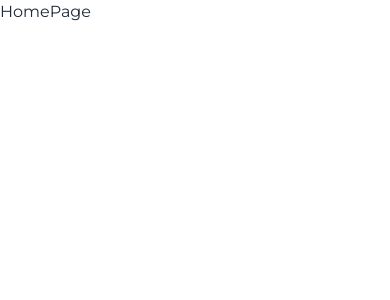
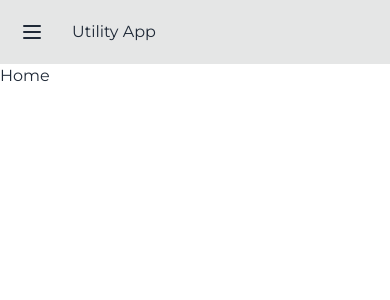
Before and after one commit to vishesh-baj/utility-react, a React (Vite) app in the folder client/: page /home in a window 390 px wide. Shown: the top 300 px of the page. Built offline with nearby package versions, Linux system fonts and the light colour scheme.

Commit message:
added pages and added layouts to auth and app specfiic pages

```diff
--- a/client/src/layout/DashboardLayout.jsx
+++ b/client/src/layout/DashboardLayout.jsx
@@ -1,9 +1,81 @@
-import React from "react";
+import React, { useRef } from "react";
+import { NavLink } from "react-router-dom";
+import { PATHS } from "../routes/paths";
+
 const DashboardLayout = ({ children }) => {
+  const toggleRef = useRef();
   return (
-    <div>
-      <h1>Dashboard</h1>
-      {children}
+    <div className="drawer">
+      <input
+        ref={toggleRef}
+        id="my-drawer-3"
+        type="checkbox"
+        className="drawer-toggle"
+      />
+      <div className="drawer-content flex flex-col">
+        {/* <!-- Navbar --> */}
+        <div className="w-full navbar bg-base-300">
+          <div className="flex-none lg:hidden">
+            <label htmlFor="my-drawer-3" className="btn btn-square btn-ghost">
+              <svg
+                xmlns="http://www.w3.org/2000/svg"
+                fill="none"
+                viewBox="0 0 24 24"
+                className="inline-block w-6 h-6 stroke-current"
+              >
+                <path
+                  strokeLinecap="round"
+                  strokeLinejoin="round"
+                  strokeWidth="2"
+                  d="M4 6h16M4 12h16M4 18h16"
+                ></path>
+              </svg>
+            </label>
+          </div>
+          <div className="flex-1 px-2 mx-2">Utility App</div>
+          <div className="flex-none hidden lg:block">
+            <ul className="menu menu-horizontal">
+              {/* <!-- Navbar menu content here --> */}
+              <li>
+                <a>Navbar Item 1</a>
+              </li>
+              <li>
+                <a>Navbar Item 2</a>
+              </li>
+            </ul>
+          </div>
+        </div>
+        {/* <!-- Page content here --> */}
+        {children}
+      </div>
+      <div className="drawer-side">
+        <label htmlFor="my-drawer-3" className="drawer-overlay"></label>
+        <ul className="menu flex flex-col gap-5 p-4 w-80 bg-base-100">
+          {/* <!-- Sidebar content here --> */}
+          <li>
+            <NavLink
+              to={PATHS.login}
+              className={({ isActive }) =>
+                isActive ? "btn btn-primary" : "bg-transparent"
+              }
+            >
+              Home
+            </NavLink>
+          </li>
+          <li>
+            <NavLink>Todo</NavLink>
+          </li>
+          <li>
+            <NavLink>Notes</NavLink>
+          </li>
+          <li>
+            <NavLink>Pomodoro</NavLink>
+          </li>
+          <li>
+            <NavLink>Color Picker</NavLink>
+          </li>
+        </ul>
+      </div>
     </div>
   );
 };
--- a/client/src/pages/HomePage.jsx
+++ b/client/src/pages/HomePage.jsx
@@ -1,7 +1,8 @@
 import React from "react";
+import { DashboardLayout } from "../layout";
 
 const HomePage = () => {
-  return <div>HomePage</div>;
+  return <DashboardLayout>Home</DashboardLayout>;
 };
 
 export default HomePage;
--- a/client/src/pages/LoginPage.jsx
+++ b/client/src/pages/LoginPage.jsx
@@ -6,6 +6,7 @@ import { useForm } from "react-hook-form";
 import * as yup from "yup";
 import { yupResolver } from "@hookform/resolvers/yup";
 
+// login page
 const LoginPage = () => {
   const navigate = useNavigate();
   const schema = yup.object({
--- a/client/src/pages/NotesPage.jsx
+++ b/client/src/pages/NotesPage.jsx
@@ -1,7 +1,8 @@
 import React from "react";
+import { DashboardLayout } from "../layout";
 
 const NotesPage = () => {
-  return <div>NotesPage</div>;
+  return <DashboardLayout>NotesPage</DashboardLayout>;
 };
 
 export default NotesPage;
--- a/client/src/pages/PomodoroPage.jsx
+++ b/client/src/pages/PomodoroPage.jsx
@@ -1,7 +1,8 @@
 import React from "react";
+import { DashboardLayout } from "../layout";
 
 const PomodoroPage = () => {
-  return <div>PomodoroPage</div>;
+  return <DashboardLayout>PomodoroPage</DashboardLayout>;
 };
 
 export default PomodoroPage;
--- a/client/src/pages/TodoPage.jsx
+++ b/client/src/pages/TodoPage.jsx
@@ -1,7 +1,7 @@
 import React from "react";
-
+import { DashboardLayout } from "../layout";
 const TodoPage = () => {
-  return <div>TodoPage</div>;
+  return <DashboardLayout>TodoPage</DashboardLayout>;
 };
 
 export default TodoPage;
```
